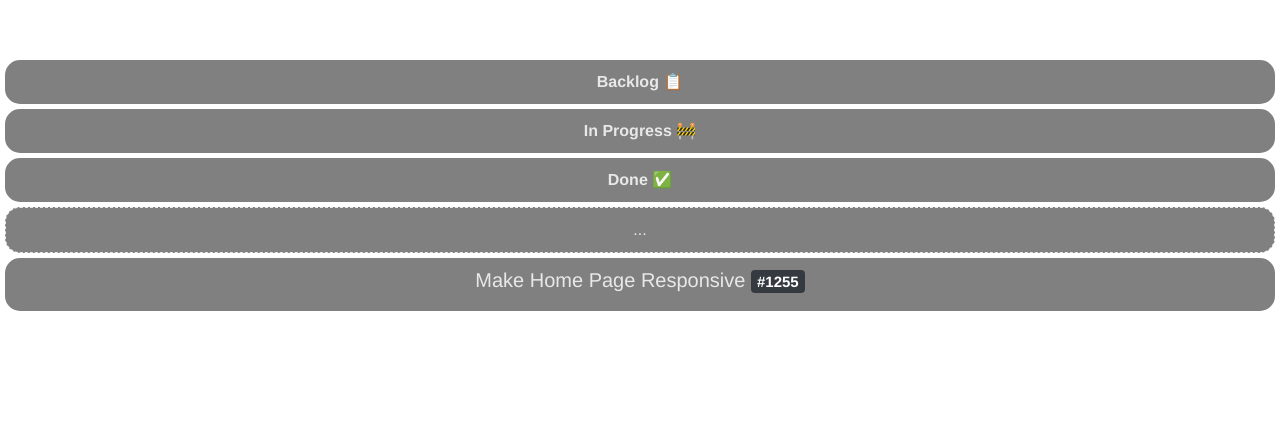
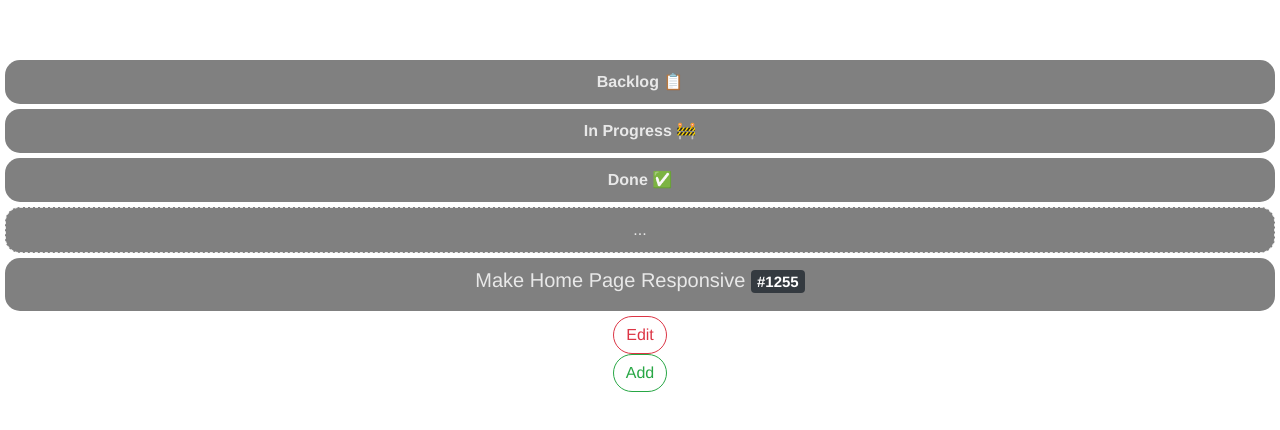
Before and after one commit to marinacompsci/vuescrum, a Vue app: page / in a window 1280 px wide. Shown: the top 430 px of the page. Built offline with nearby package versions, Linux system fonts and the light colour scheme.

Commit message:
Added RoundButton and modified ItemMinimal[id prop is now a String]

```diff
--- a/src/App.vue
+++ b/src/App.vue
@@ -5,6 +5,8 @@
     <SectionHeader title="Done" icon="✅"></SectionHeader>
     <SectionBody></SectionBody>
     <ItemMinimal title="Make Home Page Responsive" id="1255"></ItemMinimal>
+    <RoundButton type="edit"></RoundButton>
+    <RoundButton type="add"></RoundButton>
   </div>
 </template>
 
@@ -12,13 +14,15 @@
 import SectionHeader from "./components/SectionHeader";
 import SectionBody from "./components/SectionBody";
 import ItemMinimal from "./components/ItemMinimal";
+import RoundButton from "./components/RoundButton";
 
 export default {
   name: 'App',
   components: {
     SectionHeader,
     SectionBody,
-    ItemMinimal
+    ItemMinimal,
+    RoundButton
   }
 }
 </script>
--- a/src/components/ItemMinimal.vue
+++ b/src/components/ItemMinimal.vue
@@ -1,6 +1,6 @@
 <template>
   <div class="itemMinimal_container">
-    <h5>{{ title }}  <b-badge variant="dark">{{ modifyId }}</b-badge></h5>
+    <h5>{{ title }}  <b-badge variant="dark">{{ modifyId() }}</b-badge></h5>
   </div>
 </template>
 
@@ -9,9 +9,9 @@ export default {
   name: "ItemMinimal",
   props: {
     title: String,
-    id: Number
+    id: String
   },
-  computed: {
+  methods: {
     modifyId() {
       return '#' + this.id.toString();
     }
--- /dev/null
+++ b/src/components/RoundButton.vue
@@ -0,0 +1,36 @@
+<template>
+  <div>
+    <b-button pill :variant="buttonTypeClass()">
+      {{ buttonTitle() }}
+    </b-button>
+  </div>
+</template>
+
+<script>
+export default {
+  name: "RoundButton",
+  props: {
+    title: String,
+    type: String
+  },
+  methods: {
+    buttonTypeClass() {
+      let btnClass;
+      if (this.type === 'edit') btnClass = "outline-danger";
+      else if (this.type === 'add') btnClass = "outline-success";
+      return btnClass;
+    },
+    buttonTitle() {
+      let btnClass;
+      if (this.type === 'edit') btnClass = "Edit";
+      else if (this.type === 'add') btnClass = "Add";
+      return btnClass;
+    }
+  }
+
+}
+</script>
+
+<style scoped>
+
+</style>
```
Also changed, not shown: src/components/HelloWorld.vue (deleted, +0 -58 lines).
